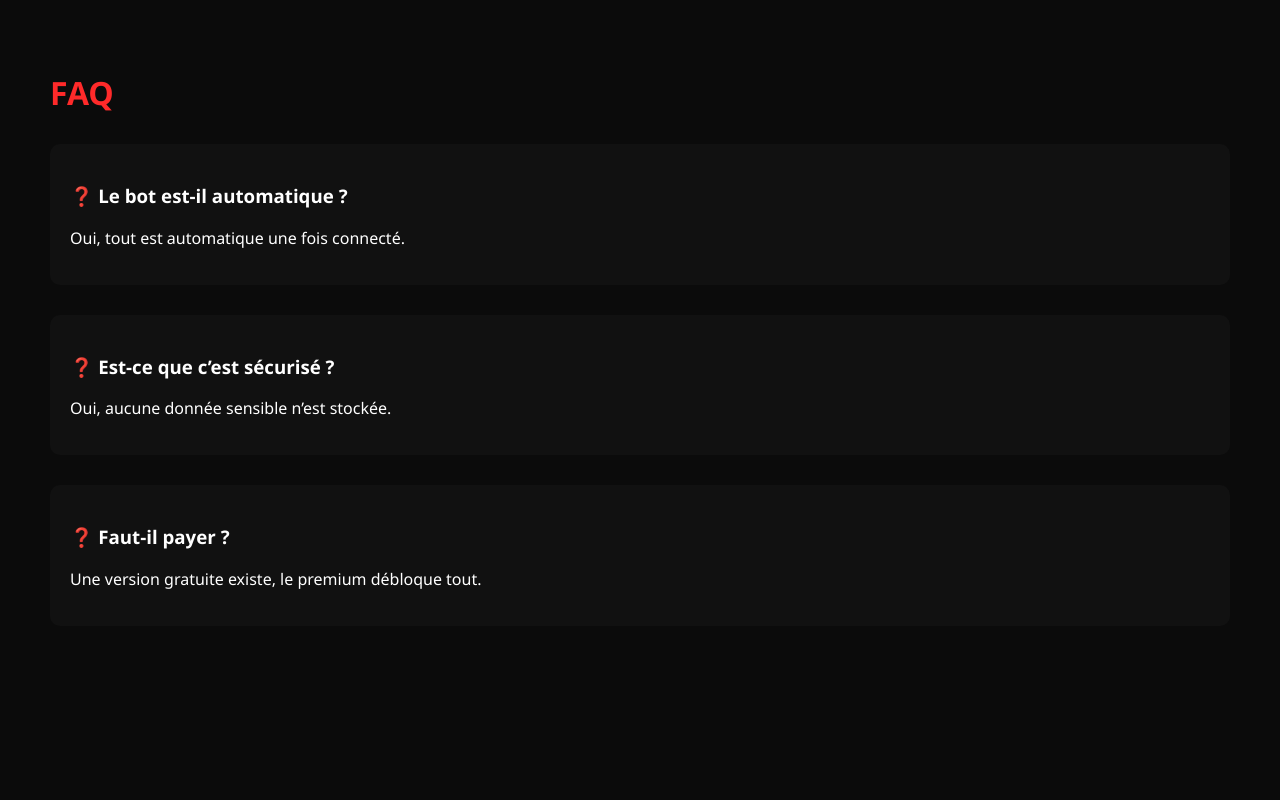
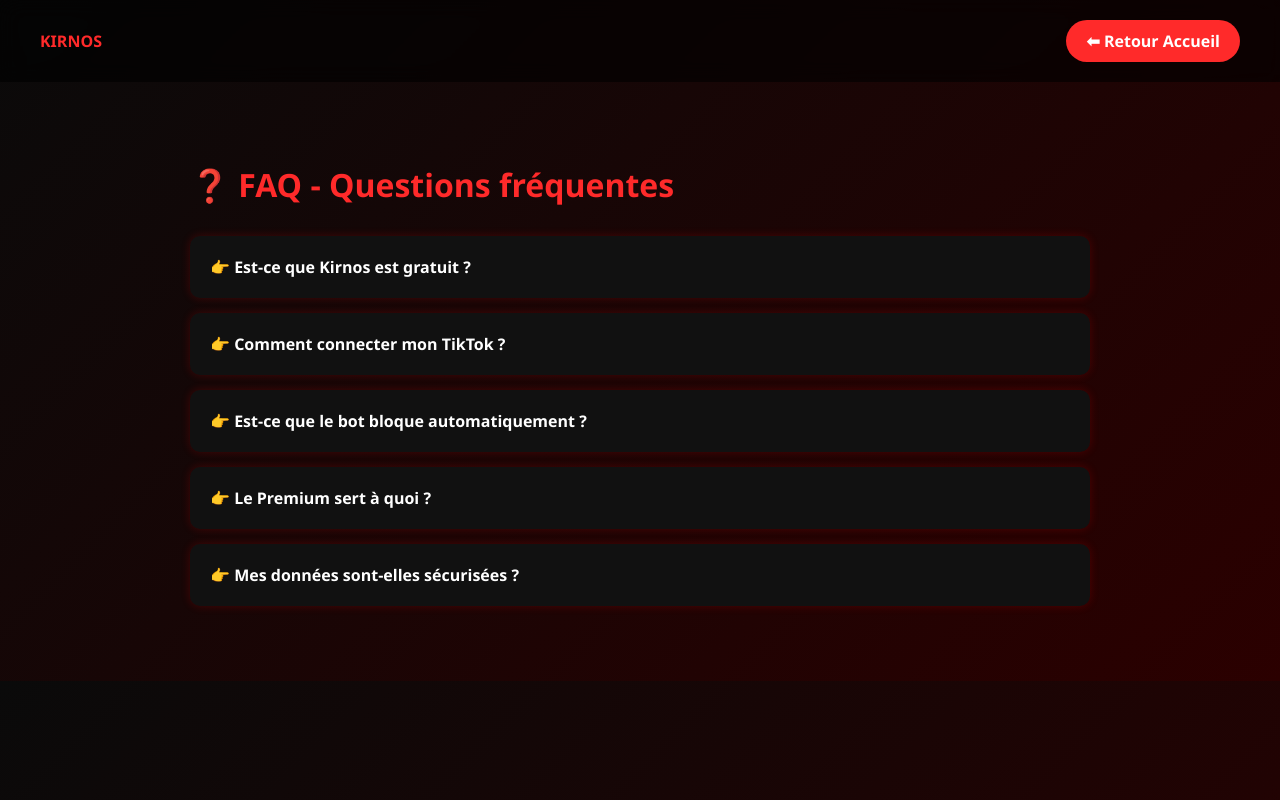
Before and after one commit to bulandloic36/Kirnos, a FastAPI app: page /faq in a window 1280 px wide. Run offline with FastAPI, Linux system fonts and the light colour scheme.

Commit message:
faq page pro

```diff
--- a/templates/faq.html
+++ b/templates/faq.html
@@ -2,26 +2,89 @@
 <html lang="fr">
 <head>
 <meta charset="UTF-8">
-<title>FAQ - KIRNOS</title>
+<title>KIRNOS - FAQ</title>
 
 <style>
+
 body{
+font-family:'Segoe UI',sans-serif;
 margin:0;
-font-family:'Segoe UI';
-background:#0b0b0b;
 color:white;
-padding:50px;
+background:linear-gradient(135deg,#0a0a0a,#2b0000);
+}
+
+/* NAVBAR */
+
+.navbar{
+display:flex;
+justify-content:space-between;
+align-items:center;
+padding:20px 40px;
+background:rgba(0,0,0,0.6);
+backdrop-filter:blur(10px);
+}
+
+.logo{
+color:#ff2a2a;
+font-weight:bold;
+}
+
+.back{
+background:#ff2a2a;
+padding:10px 20px;
+border-radius:30px;
+text-decoration:none;
+color:white;
+font-weight:bold;
+}
+
+/* CONTENT */
+
+.container{
+padding:60px;
+max-width:900px;
+margin:auto;
 }
 
 h1{
 color:#ff2a2a;
+margin-bottom:30px;
+}
+
+/* FAQ */
+
+.faq-item{
+background:#111;
+margin-bottom:15px;
+border-radius:10px;
+overflow:hidden;
+box-shadow:0 0 10px rgba(255,0,0,0.2);
 }
 
 .question{
-margin-top:30px;
 padding:20px;
-background:#111;
-border-radius:10px;
+cursor:pointer;
+font-weight:bold;
+transition:0.3s;
+}
+
+.question:hover{
+background:#1a1a1a;
+}
+
+.answer{
+padding:0 20px;
+max-height:0;
+overflow:hidden;
+transition:0.4s;
+opacity:0.7;
+}
+
+/* OPEN */
+
+.faq-item.active .answer{
+max-height:200px;
+padding:20px;
 }
 
 </style>
@@ -30,22 +93,67 @@ border-radius:10px;
 
 <body>
 
-<h1>FAQ</h1>
+<!-- NAVBAR -->
 
-<div class="question">
-<h3>❓ Le bot est-il automatique ?</h3>
-<p>Oui, tout est automatique une fois connecté.</p>
+<div class="navbar">
+<div class="logo">KIRNOS</div>
+<a href="/" class="back">⬅ Retour Accueil</a>
 </div>
 
-<div class="question">
-<h3>❓ Est-ce que c’est sécurisé ?</h3>
-<p>Oui, aucune donnée sensible n’est stockée.</p>
+<!-- CONTENT -->
+
+<div class="container">
+
+<h1>❓ FAQ - Questions fréquentes</h1>
+
+<div class="faq-item">
+<div class="question">👉 Est-ce que Kirnos est gratuit ?</div>
+<div class="answer">
+Oui, une version gratuite est disponible. Le Premium débloque des fonctionnalités avancées.
+</div>
 </div>
 
-<div class="question">
-<h3>❓ Faut-il payer ?</h3>
-<p>Une version gratuite existe, le premium débloque tout.</p>
+<div class="faq-item">
+<div class="question">👉 Comment connecter mon TikTok ?</div>
+<div class="answer">
+Clique sur "Connexion TikTok" sur la page d’accueil et autorise l’accès.
 </div>
+</div>
+
+<div class="faq-item">
+<div class="question">👉 Est-ce que le bot bloque automatiquement ?</div>
+<div class="answer">
+Oui, Kirnos analyse les messages en temps réel et bloque les contenus toxiques automatiquement.
+</div>
+</div>
+
+<div class="faq-item">
+<div class="question">👉 Le Premium sert à quoi ?</div>
+<div class="answer">
+Le Premium offre une IA plus puissante, un anti-raid avancé et un dashboard complet.
+</div>
+</div>
+
+<div class="faq-item">
+<div class="question">👉 Mes données sont-elles sécurisées ?</div>
+<div class="answer">
+Oui, toutes les connexions sont sécurisées et aucune donnée sensible n’est partagée.
+</div>
+</div>
+
+</div>
+
+<!-- JS -->
+
+<script>
+
+document.querySelectorAll(".faq-item").forEach(item => {
+item.addEventListener("click", () => {
+item.classList.toggle("active");
+});
+});
+
+</script>
 
 </body>
 </html>
```
